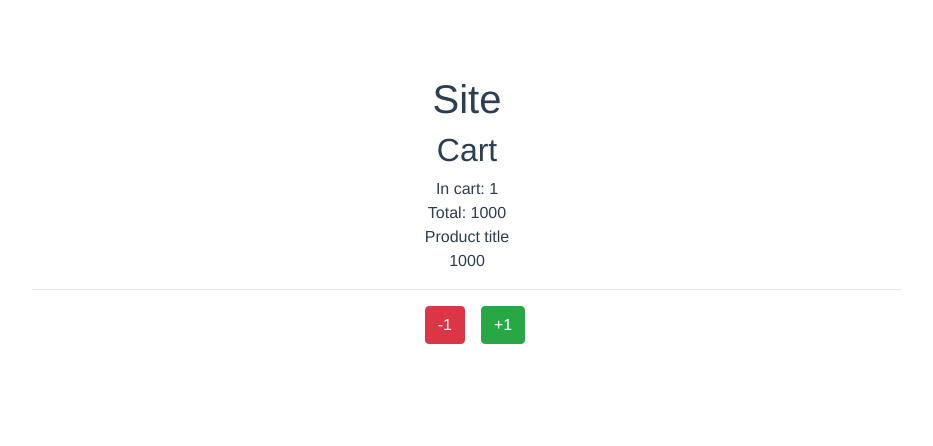
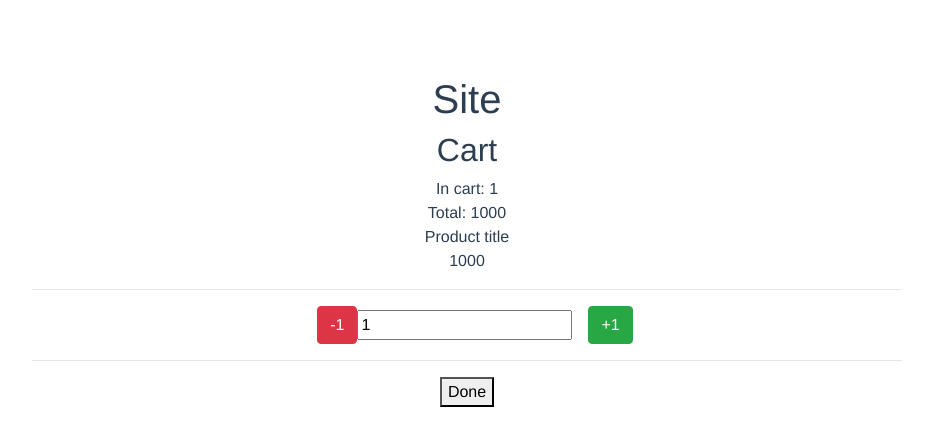
Before and after one commit to seriiserii825/vue-lavrik-base, a Vue app: page / in a window 1280 px wide. Shown: the top 446 px of the page, without its empty margins (173-1106 px from the left). Built offline with nearby package versions, Linux system fonts and the light colour scheme.

Commit message:
need to make homework

```diff
--- a/src/components/Cart.vue
+++ b/src/components/Cart.vue
@@ -1,13 +1,17 @@
 <template>
   <div>
     <h2>Cart</h2>
-    <div>In cart: {{ $store.state.cnt }}</div>
-    <div>Total: {{ $store.getters.total }}</div>
+    <div>In cart: {{ cnt }}</div>
+    <div>Total: {{ total }}</div>
   </div>
 </template>
 
 <script>
-export default {}
+import { mapGetters } from 'vuex'
+
+export default {
+  computed: mapGetters(['cnt', 'total'])
+}
 </script>
 
 <style lang="scss">
--- a/src/components/Product.vue
+++ b/src/components/Product.vue
@@ -1,13 +1,41 @@
 <template>
   <div>Product title</div>
-  <div class="price">{{ $store.state.price }}</div>
+  <div class="price">{{ price }}</div>
   <hr/>
-  <button class="btn btn-danger" @click="$store.commit('decrease')">-1</button>
-  <button class="btn btn-success" @click="$store.commit('increase')">+1</button>
+  <button class="btn btn-danger" @click="decrease">-1</button>
+  <input type="text" :value="cnt" @input="onInput">
+  <button class="btn btn-success" @click="increase">+1</button>
+  <hr>
+  <button type="button" :class="showClasses" @click="sendOrder">{{ showText }}</button>
 </template>
 
 <script>
-export default {}
+import { mapMutations, mapGetters, mapActions } from 'vuex'
+
+export default {
+  computed: {
+    ...mapGetters(['price', 'cnt', 'status']),
+    showAlert() {
+      return this.status !== 'none'
+    },
+    showText() {
+      return this.status === 'pending' ? 'Loading...' : 'Done'
+    },
+    showClasses() {
+      return {
+        'alert-danger': this.status === 'pending',
+        'alert-success': this.status === 'done'
+      }
+    }
+  },
+  methods: {
+    ...mapMutations(['increase', 'decrease', 'setCnt']),
+    ...mapActions(['sendOrder']),
+    onInput(e) {
+      this.setCnt(e.target.value.trim())
+    }
+  }
+}
 </script>
 
 <style lang="scss">
--- a/src/components/store/store.js
+++ b/src/components/store/store.js
@@ -3,9 +3,13 @@ import { createStore } from 'vuex'
 export default createStore({
   state: {
     cnt: 1,
-    price: 1000
+    price: 1000,
+    status: 'none'
   },
   getters: {
+    cnt: (state) => state.cnt,
+    price: (state) => state.price,
+    status: (state) => state.status,
     total(state) {
       return state.cnt * state.price
     }
@@ -18,6 +22,20 @@ export default createStore({
       if (state.cnt > 1) {
         state.cnt--
       }
+    },
+    setCnt(state, cnt) {
+      state.cnt = +cnt
+    },
+    setStatus(state, status) {
+      state.status = status
+    }
+  },
+  actions: {
+    sendOrder(store) {
+      store.commit('setStatus', 'pending')
+      setTimeout(() => {
+        store.commit('setStatus', 'done')
+      }, 500)
     }
   },
   strict: process.env.NODE_ENV !== 'production'
```
